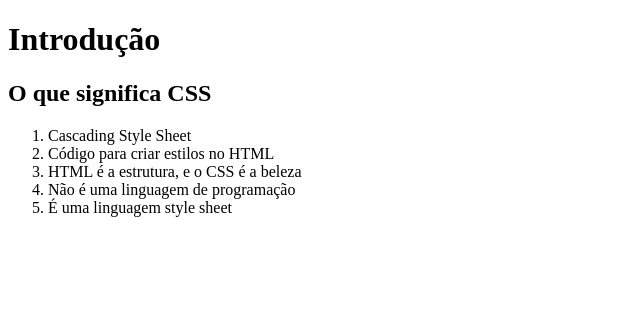
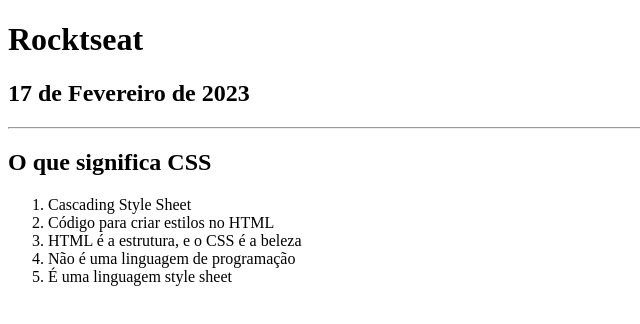
Before and after one commit to vit0riasilva/rocketseat-trilha-fundamentar, a plain HTML site: page guia_estelar_css/conhecendo_css.html in a window 1280 px wide. Shown: the whole page, without its empty margins (0-640 px from the left). Drawn offline with Linux system fonts and the light colour scheme.

Commit message:
aula conhecendo css

```diff
--- a/guia_estelar_css/conhecendo_css.html
+++ b/guia_estelar_css/conhecendo_css.html
@@ -8,7 +8,9 @@
 </head>
 <body>
 
-    <h1>Introdução</h1>
+    <h1>Rocktseat</h1>
+    <h2>17 de Fevereiro de 2023</h2>
+    <hr>
     <h2>O que significa CSS</h2>
 
     <ol>
```
